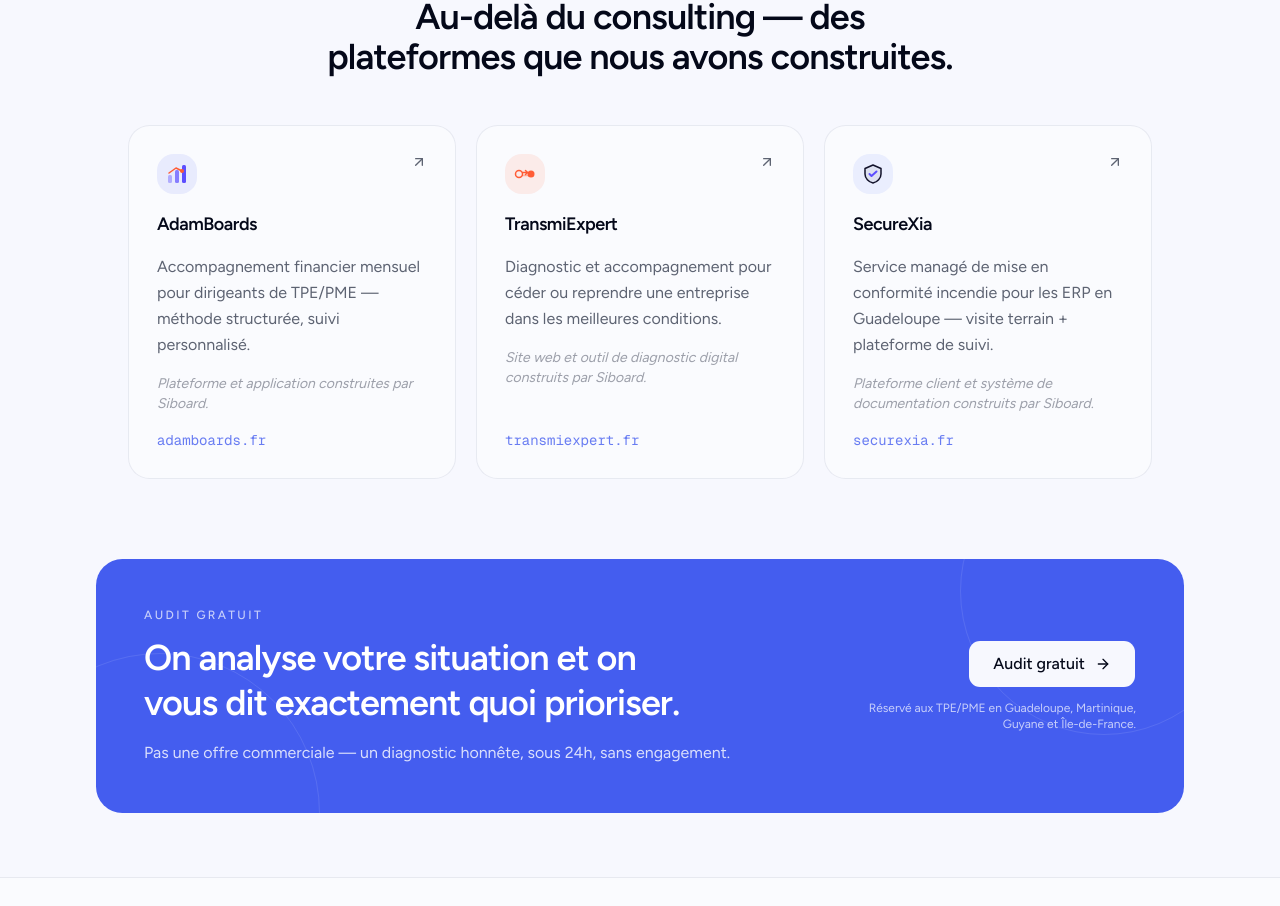
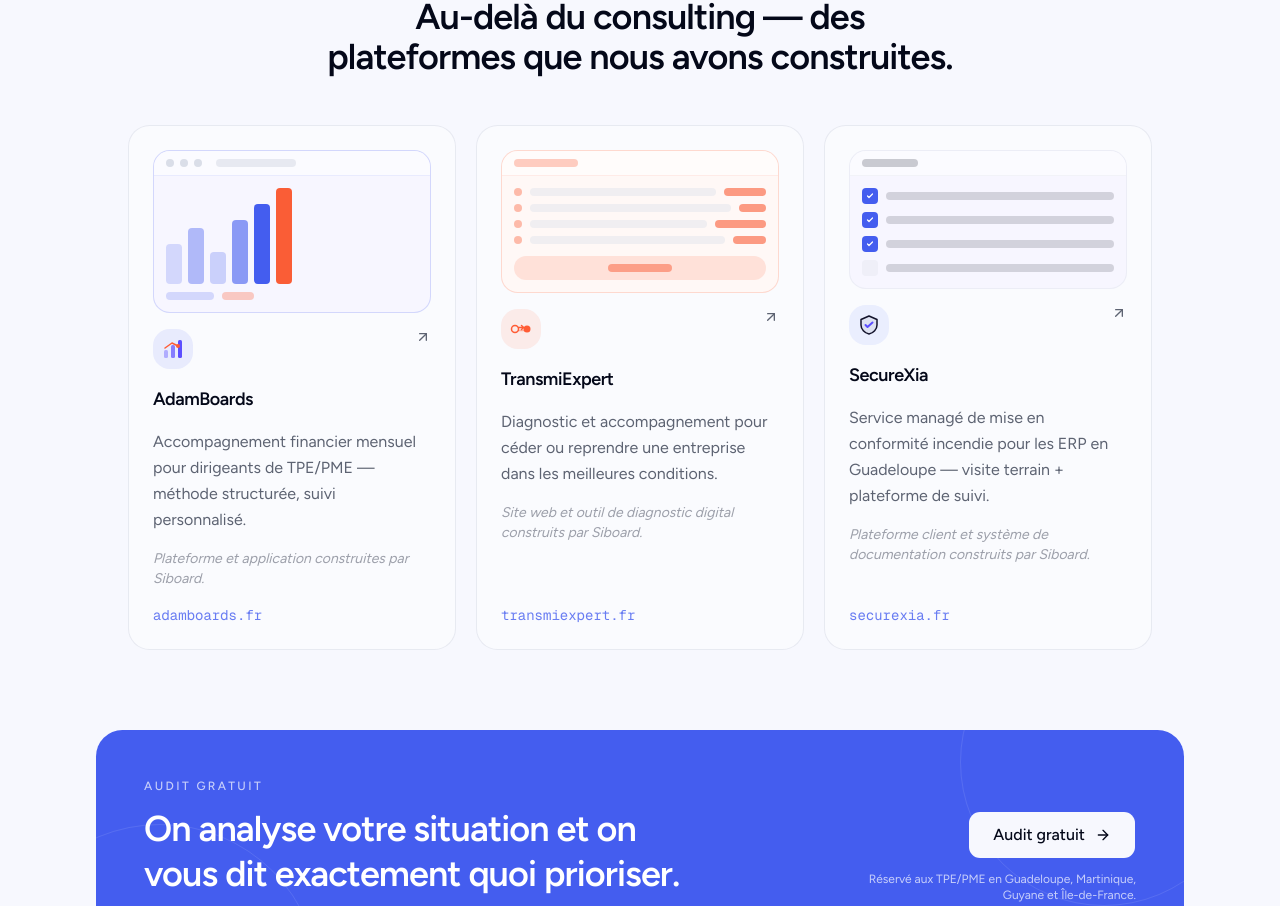
Before and after one commit to jmd971/siboard-consulting-site, a Next.js app: page / in a window 1280 px wide. Shown: the part 4099-5005 px from the top of the page. Built offline with nearby package versions, Linux system fonts and the light colour scheme; no server answers.

Commit message:
design: add product mockups to Ecosysteme cards

```diff
--- a/src/components/home/Ecosysteme.tsx
+++ b/src/components/home/Ecosysteme.tsx
@@ -1,8 +1,6 @@
 import { ArrowUpRight } from "lucide-react";
 
 import { ECOSYSTEME } from "@/lib/constants";
-
-/* ── Icônes SVG sur mesure, palette identité Siboard ── */
 
 function AdamBoardsIcon() {
   return (
@@ -43,10 +41,89 @@
   );
 }
 
+function AdamBoardsMockup() {
+  return (
+    <div className="w-full overflow-hidden rounded-xl border border-primary/20 bg-[#F7F6FF]">
+      <div className="flex items-center gap-1.5 border-b border-primary/10 bg-white/60 px-3 py-2">
+        <div className="h-2 w-2 rounded-full bg-border" />
+        <div className="h-2 w-2 rounded-full bg-border" />
+        <div className="h-2 w-2 rounded-full bg-border" />
+        <div className="ml-2 h-2 w-20 rounded bg-border/60" />
+      </div>
+      <div className="p-3">
+        <div className="mb-2 flex items-end gap-1.5">
+          <div className="h-10 w-4 rounded bg-primary/20" />
+          <div className="h-14 w-4 rounded bg-primary/40" />
+          <div className="h-8 w-4 rounded bg-primary/25" />
+          <div className="h-16 w-4 rounded bg-primary/60" />
+          <div className="h-20 w-4 rounded bg-primary" />
+          <div className="h-24 w-4 rounded bg-accent" />
+        </div>
+        <div className="flex gap-2">
+          <div className="h-2 w-12 rounded bg-primary/20" />
+          <div className="h-2 w-8 rounded bg-accent/30" />
+        </div>
+      </div>
+    </div>
+  );
+}
+
+function TransmiExpertMockup() {
+  return (
+    <div className="w-full overflow-hidden rounded-xl border border-accent/20 bg-[#FFF8F6]">
+      <div className="border-b border-accent/10 bg-white/60 px-3 py-2">
+        <div className="h-2 w-16 rounded bg-accent/30" />
+      </div>
+      <div className="space-y-2 p-3">
+        {[70, 45, 85, 55].map((w, i) => (
+          <div key={i} className="flex items-center gap-2">
+            <div className="h-2 w-2 rounded-full bg-accent/40" />
+            <div className="h-2 flex-1 rounded bg-border/40" />
+            <div className="h-2 rounded bg-accent/60" style={{ width: `${w * 0.6}px`, maxWidth: "60%" }} />
+          </div>
+        ))}
+        <div className="mt-3 h-6 w-full rounded-lg bg-accent/15 flex items-center justify-center">
+          <div className="h-2 w-16 rounded bg-accent/50" />
+        </div>
+      </div>
+    </div>
+  );
+}
+
+function SecureXiaMockup() {
+  return (
+    <div className="w-full overflow-hidden rounded-xl border border-border/40 bg-[#F7F6FF]">
+      <div className="border-b border-border/30 bg-white/60 px-3 py-2">
+        <div className="h-2 w-14 rounded bg-foreground/20" />
+      </div>
+      <div className="space-y-2 p-3">
+        {["Sortie de secours", "Extincteurs", "Détecteurs", "Affichage réglementaire"].map((item, i) => (
+          <div key={i} className="flex items-center gap-2">
+            <div className={`h-4 w-4 shrink-0 rounded flex items-center justify-center ${i < 3 ? "bg-primary" : "bg-border/30"}`}>
+              {i < 3 && (
+                <svg width="8" height="8" viewBox="0 0 8 8" fill="none">
+                  <path d="M1.5 4 L3 5.5 L6.5 2" stroke="white" strokeWidth="1.2" strokeLinecap="round" strokeLinejoin="round" />
+                </svg>
+              )}
+            </div>
+            <div className="h-2 flex-1 rounded bg-foreground/15" />
+          </div>
+        ))}
+      </div>
+    </div>
+  );
+}
+
 const VENTURE_ICONS: Record<string, () => React.JSX.Element> = {
   AdamBoards: AdamBoardsIcon,
   TransmiExpert: TransmiExpertIcon,
   SecureXia: SecureXiaIcon,
+};
+
+const VENTURE_MOCKUPS: Record<string, () => React.JSX.Element> = {
+  AdamBoards: AdamBoardsMockup,
+  TransmiExpert: TransmiExpertMockup,
+  SecureXia: SecureXiaMockup,
 };
 
 export function Ecosysteme() {
@@ -64,14 +141,22 @@
       <ul className="mx-auto mt-12 grid max-w-5xl gap-5 md:grid-cols-3">
         {ECOSYSTEME.map((venture) => {
           const Icon = VENTURE_ICONS[venture.name];
+          const Mockup = VENTURE_MOCKUPS[venture.name];
           return (
             <li key={venture.name}>
               <a
                 href={venture.href}
                 target="_blank"
                 rel="noopener noreferrer"
-                className="group flex h-full flex-col gap-4 rounded-2xl border border-border/60 bg-surface/40 p-7 transition-colors hover:border-primary/30 hover:bg-surface/60 cursor-pointer"
+                className="group flex h-full flex-col gap-4 rounded-2xl border border-border/60 bg-surface/40 p-6 transition-colors hover:border-primary/30 hover:bg-surface/60 cursor-pointer"
               >
+                {/* Mini mockup produit */}
+                {Mockup && (
+                  <div className="w-full">
+                    <Mockup />
+                  </div>
+                )}
+
                 <div className="flex items-start justify-between gap-3">
                   {Icon ? <Icon /> : <div className="h-10 w-10" />}
                   <ArrowUpRight
```
